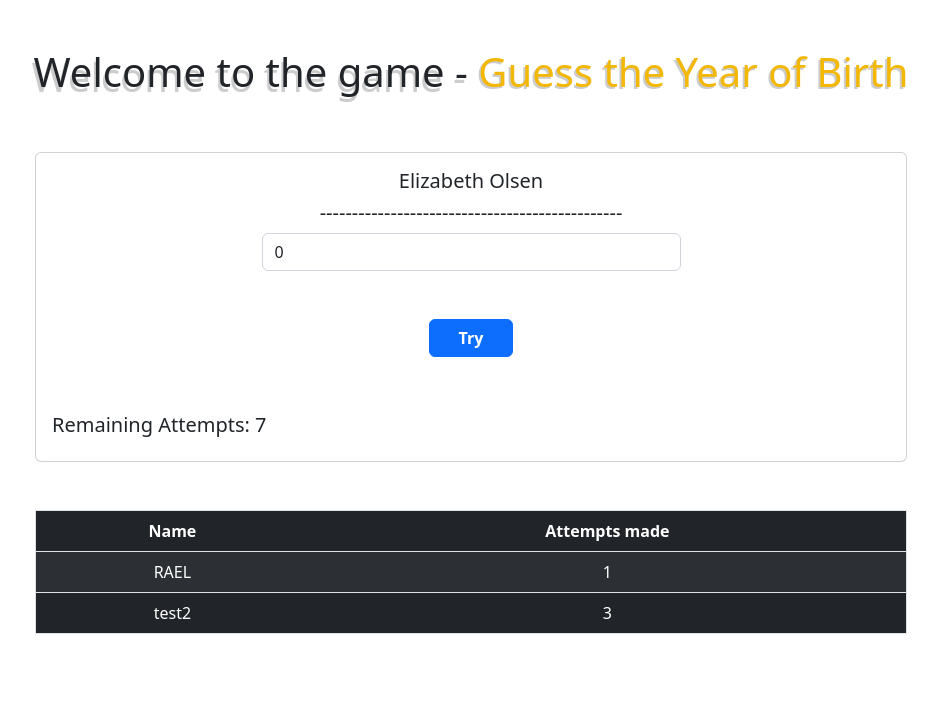
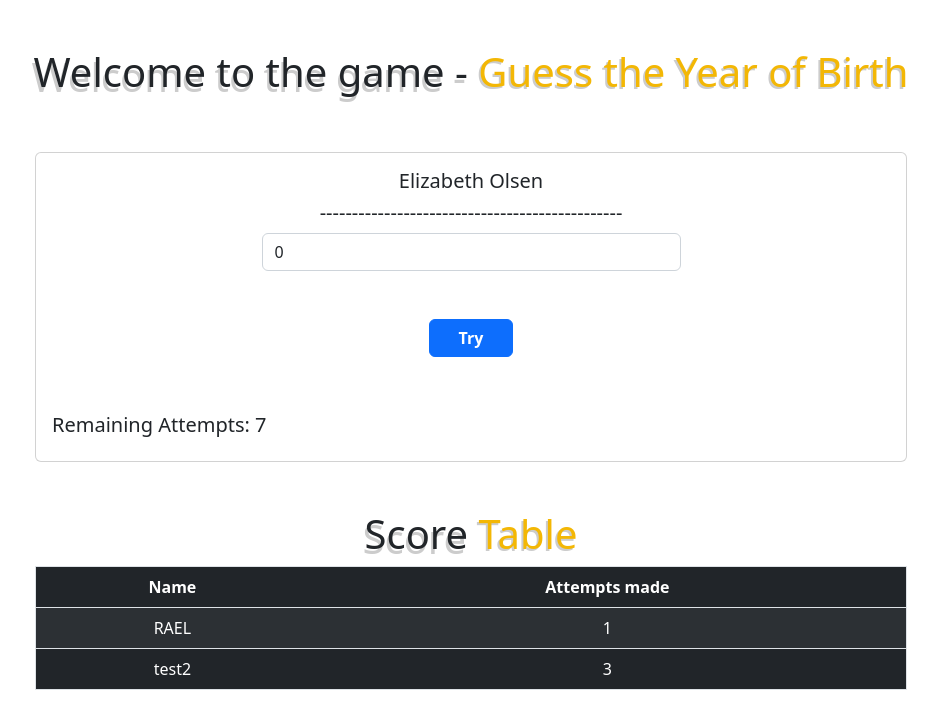
Before and after one commit to RAELTO/guess_birthyear_MARKETMIX, a plain HTML site: page frontend/index.html in a window 1280 px wide. Shown: the whole page, without its empty margins (169-1107 px from the left). Drawn offline with nearby package versions, Linux system fonts and the light colour scheme; files whose address does not match are found by name.

Commit message:
A title was added to the score table.

```diff
--- a/css/styles.css
+++ b/css/styles.css
@@ -24,3 +24,13 @@
 .justify{
     text-align: justify;
 }
+
+.tableTitle{
+    text-align: center;
+    text-shadow: -2px 5px #ccc;
+}
+
+.tableTitle .spnt{
+    color: #f3b705;
+    text-shadow: -2px 2px #ccc;
+}
--- a/frontend/index.html
+++ b/frontend/index.html
@@ -46,6 +46,7 @@
                 </div>
             </div>
             <div class="col-12 mt-5">
+                <h1 class="tableTitle">Score <span class="spnt">Table</span></h1>
                 <table class="table table-dark table-striped table-hover border">
                     <thead>
                         <tr class="text-center">
```
